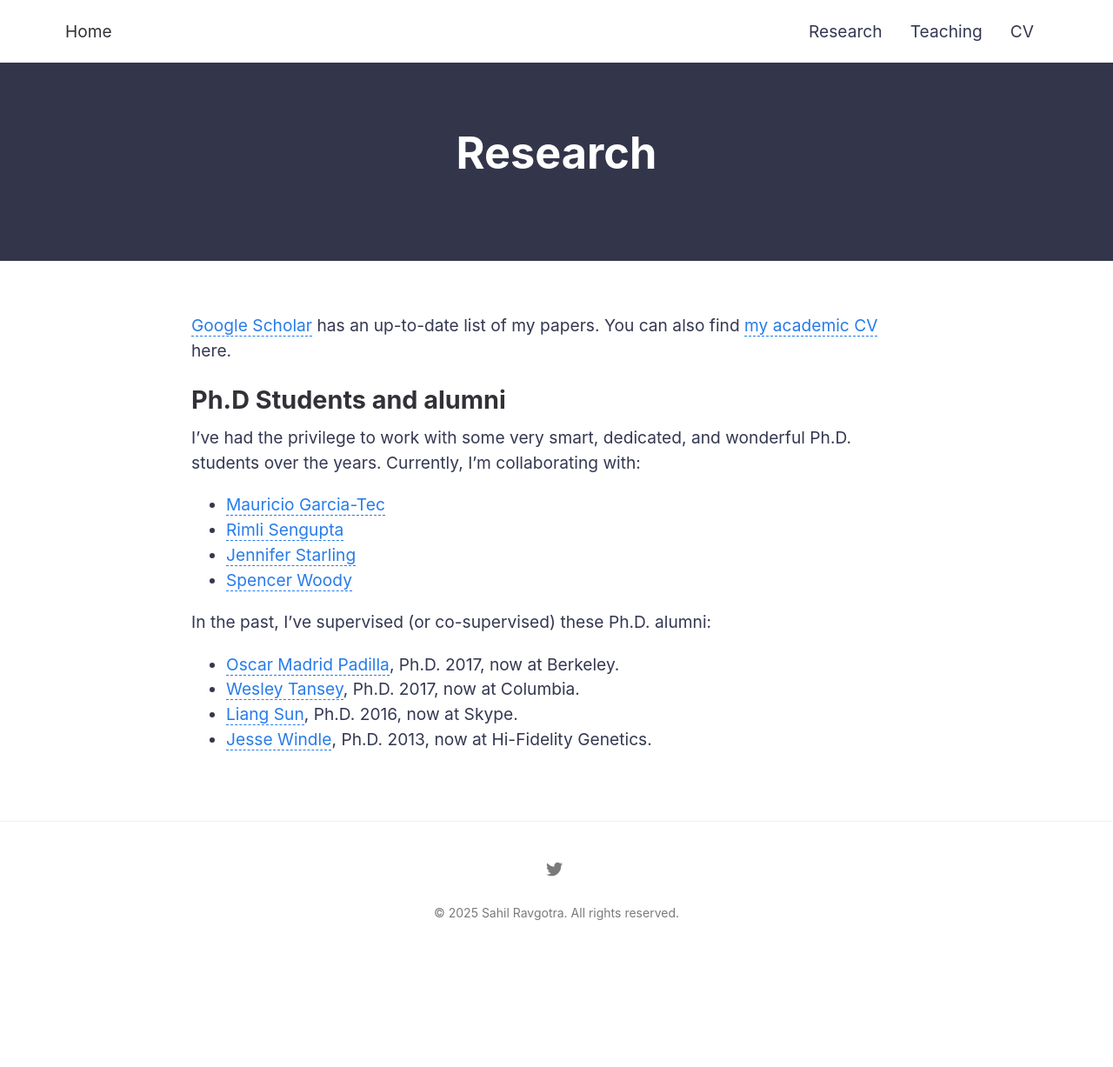
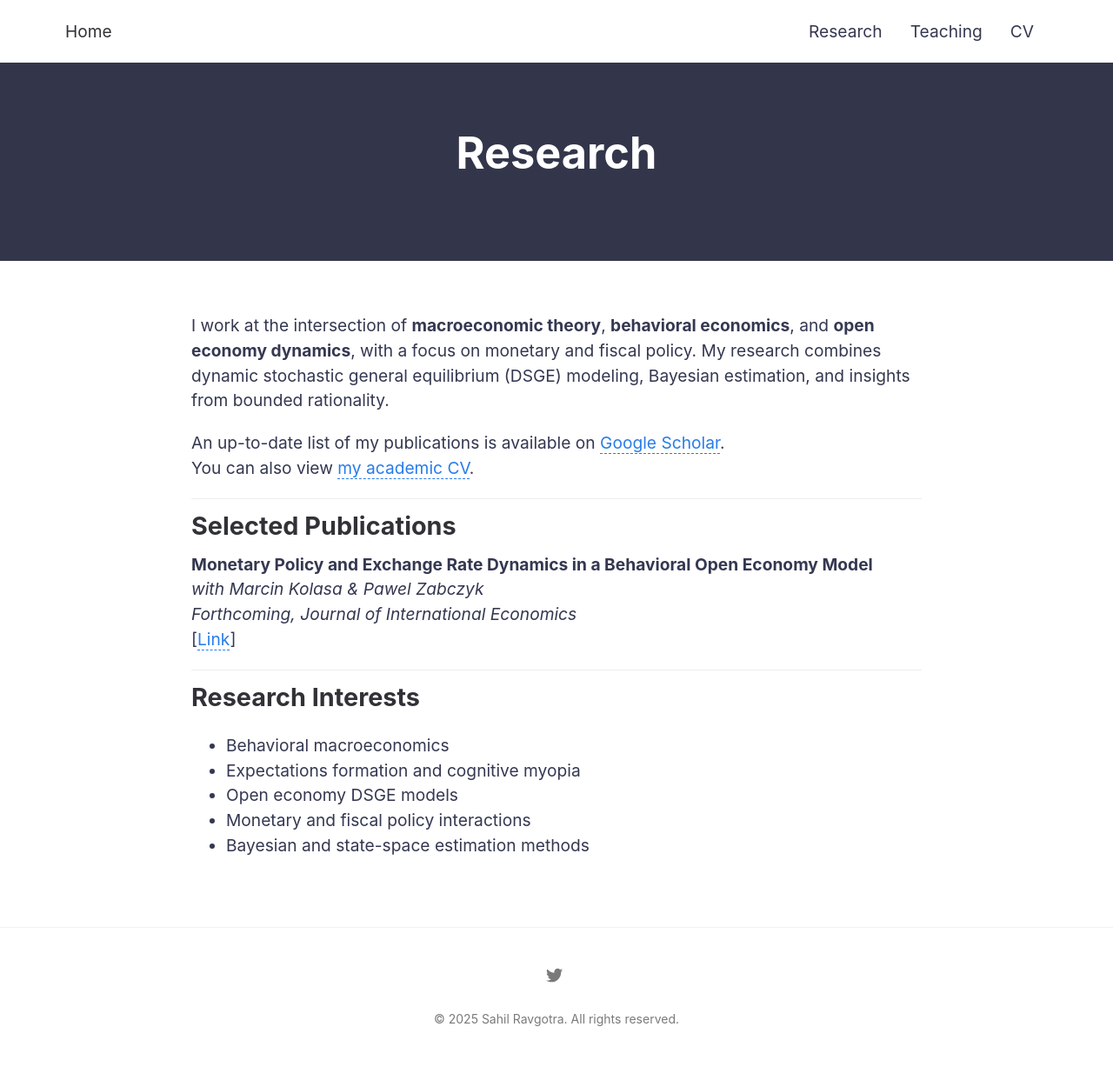
Before and after one commit to ravgotrasahil/ravgotrasahil-github.io, a Jekyll site: the page built from research.md, in a window 1280 px wide. Shown: the whole page at 87% size. Built offline with Jekyll 4.4.1, drawn with Linux system fonts in a browser that asks for light colours; before the commit the page ends 1105 px from its top, so only the background shows below that.

Commit message:
Update research.md

```diff
--- a/research.md
+++ b/research.md
@@ -4,19 +4,34 @@ title: Research
 permalink: /research/
 ---
 
-[Google Scholar](https://scholar.google.com/citations?user=Ww_1EOMAAAAJ) has an up-to-date list of my papers.  You can also find [my academic CV]({{ site.baseurl }}/share/jamesscott-CV.pdf) here.
+I work at the intersection of **macroeconomic theory**, **behavioral economics**, and **open economy dynamics**, with a focus on monetary and fiscal policy. My research combines dynamic stochastic general equilibrium (DSGE) modeling, Bayesian estimation, and insights from bounded rationality.
 
+An up-to-date list of my publications is available on [Google Scholar](https://scholar.google.com/citations?user=Ww_1EOMAAAAJ).
+You can also view [my academic CV]({{ site.baseurl }}/share/sahil_cv.pdf).
 
-## Ph.D Students and alumni
+---
 
-I've had the privilege to work with some very smart, dedicated, and wonderful Ph.D. students over the years.  Currently, I'm collaborating with:
-- [Mauricio Garcia-Tec](https://mauriciogtec.github.io/)
-- [Rimli Sengupta](https://www.linkedin.com/in/rimli-s-184173152)
-- [Jennifer Starling](https://jestarling.github.io/)
-- [Spencer Woody](https://spencerwoody.github.io/)
+## Selected Publications
 
-In the past, I've supervised (or co-supervised) these Ph.D. alumni:
-- [Oscar Madrid Padilla](https://sites.google.com/site/oscarhernanmadridpadilla/), Ph.D. 2017, now at Berkeley.
-- [Wesley Tansey](https://systemsbiology.columbia.edu/people/wesley-s-tansey), Ph.D. 2017, now at Columbia.
-- [Liang Sun](https://www.linkedin.com/in/liang-sun-7098a13b), Ph.D. 2016, now at Skype.
-- [Jesse Windle](http://jwindle.github.io/), Ph.D. 2013, now at Hi-Fidelity Genetics.
+**Monetary Policy and Exchange Rate Dynamics in a Behavioral Open Economy Model**
+*with Marcin Kolasa & Pawel Zabczyk*
+_Forthcoming, Journal of International Economics_
+[[Link](https://www.sciencedirect.com/science/article/pii/S0022199625000431)]
+
+<!-- Add more publications below as needed -->
+<!--
+**Title of Another Paper**
+*with Coauthor(s)*
+_Journal Name, Year_
+[[Link](#)]
+-->
+
+---
+
+## Research Interests
+
+- Behavioral macroeconomics
+- Expectations formation and cognitive myopia
+- Open economy DSGE models
+- Monetary and fiscal policy interactions
+- Bayesian and state-space estimation methods
```
